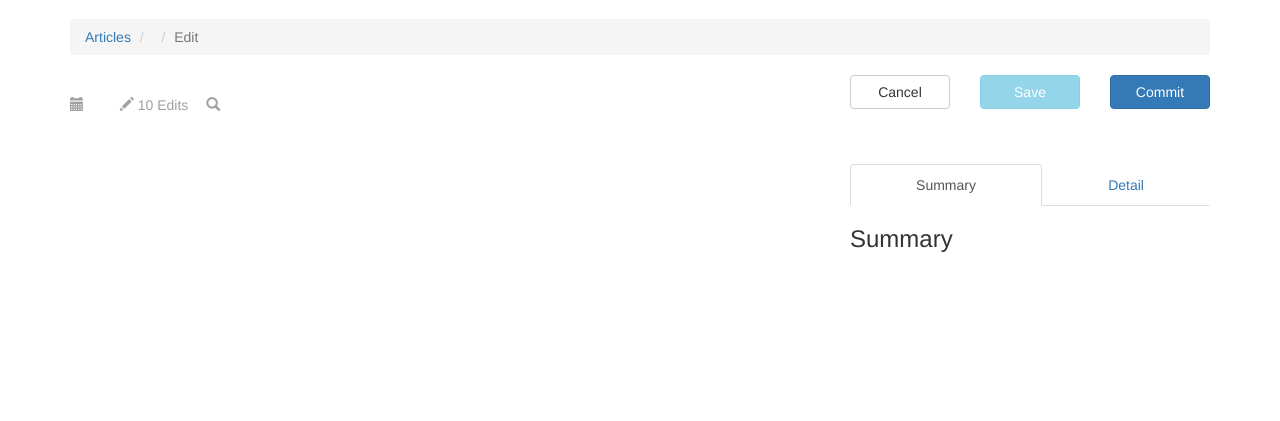
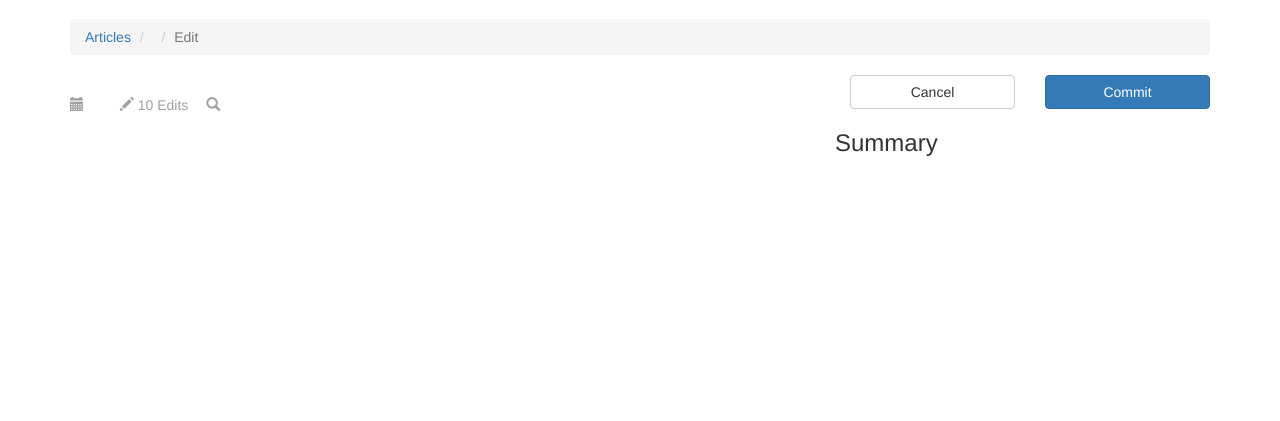
Before and after one commit to zyshin/Ception, a Django app: template ception/articles/templates/articles/edit.html in a window 1280 px wide. Shown: the part 51-472 px from the top of the page. Run offline with Django 3.2, Linux system fonts and the light colour scheme; the template is opened without the code that fills it, so the values that code supplies are empty; some libraries are stand-ins or nearby versions.

Commit message:
Updated frontend

```diff
--- a/ception/articles/templates/articles/edit.html
+++ b/ception/articles/templates/articles/edit.html
@@ -63,44 +63,45 @@
     </div>
     <div class="col-md-4" id="side-col">
       <div class="row">
-        <div class="col-md-4">
+        <div class="col-md-6">
           <button class="btn btn-default btn-block" id="cancel-button"
                   data-url="{{ form.instance.origin.slug }}">{% trans 'Cancel' %}</button>
         </div>
-        <div class="col-md-4">
-          <button class="btn btn-info btn-block disabled" id="save-button">{% trans 'Save' %}</button>
-        </div>
-        <div class="col-md-4">
+        {#        <div class="col-md-4">#}
+        {#          <button class="btn btn-info btn-block disabled" id="save-button">{% trans 'Save' %}</button>#}
+        {#        </div>#}
+        <div class="col-md-6">
           <button class="btn btn-primary btn-block" id="commit-button">{% trans 'Commit' %}</button>
         </div>
-      </div>
 
-      <div class="row">
-        <div id="summary-window">
-          <ul class="nav nav-tabs nav-justified">
-            <li class="active"><a data-toggle="pill" href="#summary">Summary</a></li>
-            <li><a data-toggle="pill" href="#detail">Detail</a></li>
-          </ul>
-          <div class="tab-content">
-            <div id="summary" class="tab-pane fade in active">
-              <h3>Summary</h3>
-              <div class="list-group">
-                {% for p in data.editing_info %}
-                  <a class="list-group-item side-block">
-                    <p class="list-group-item-text side-sentence">Testtesttesttesttesttesttesttesttesttest</p>
-                    <span class="label label-default edit-span">New</span>
-                    <span class="label label-default delete-span">New</span>
-                  </a>
-                {% endfor %}
-              </div>
-            </div>
-            <div id="detail" class="tab-pane fade">
-              <h3>Detail</h3>
-              <p>Not Implemented yet</p>
-            </div>
-          </div>
+        <h3 style="padding-top: 35px;">Summary</h3>
+        <div class="list-group">
+          {% for p in data.editing_info %}
+            <a class="list-group-item side-block">
+              <p class="list-group-item-text side-sentence"></p>
+              <span class="label label-default edit-span"></span>
+              <span class="label label-default delete-span"></span>
+            </a>
+          {% endfor %}
         </div>
       </div>
+      {#      <div class="row">#}
+      {#        <div id="summary-window">#}
+      {#          <ul class="nav nav-tabs nav-justified">#}
+      {#            <li class="active"><a data-toggle="pill" href="#summary">Summary</a></li>#}
+      {#            <li><a data-toggle="pill" href="#detail">Detail</a></li>#}
+      {#          </ul>#}
+      {#          <div class="tab-content">#}
+      {#            <div id="summary" class="tab-pane fade in active">#}
+      {##}
+      {#            </div>#}
+      {#            <div id="detail" class="tab-pane fade">#}
+      {#              <h3>Detail</h3>#}
+      {#              <p>Not Implemented yet</p>#}
+      {#            </div>#}
+      {#          </div>#}
+      {#        </div>#}
+      {#      </div>#}
 
     </div>
 
```
